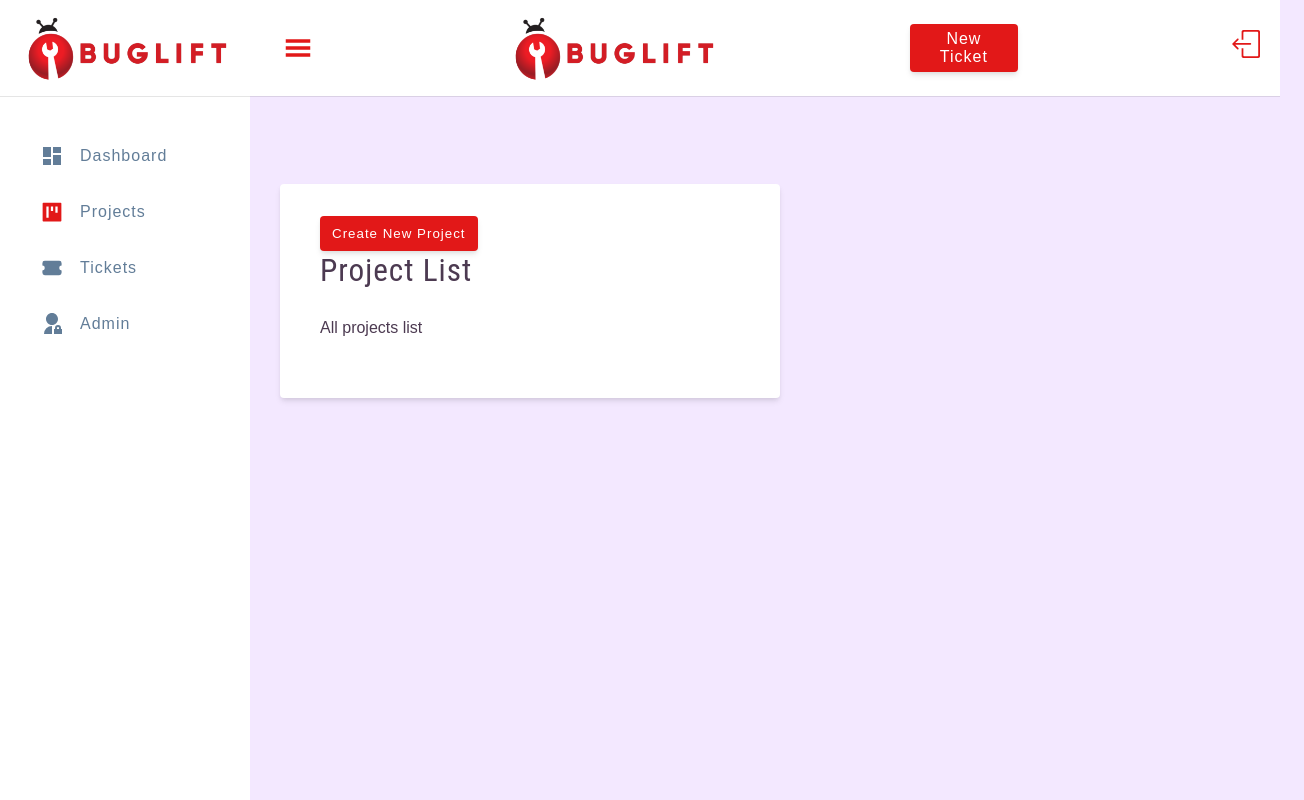
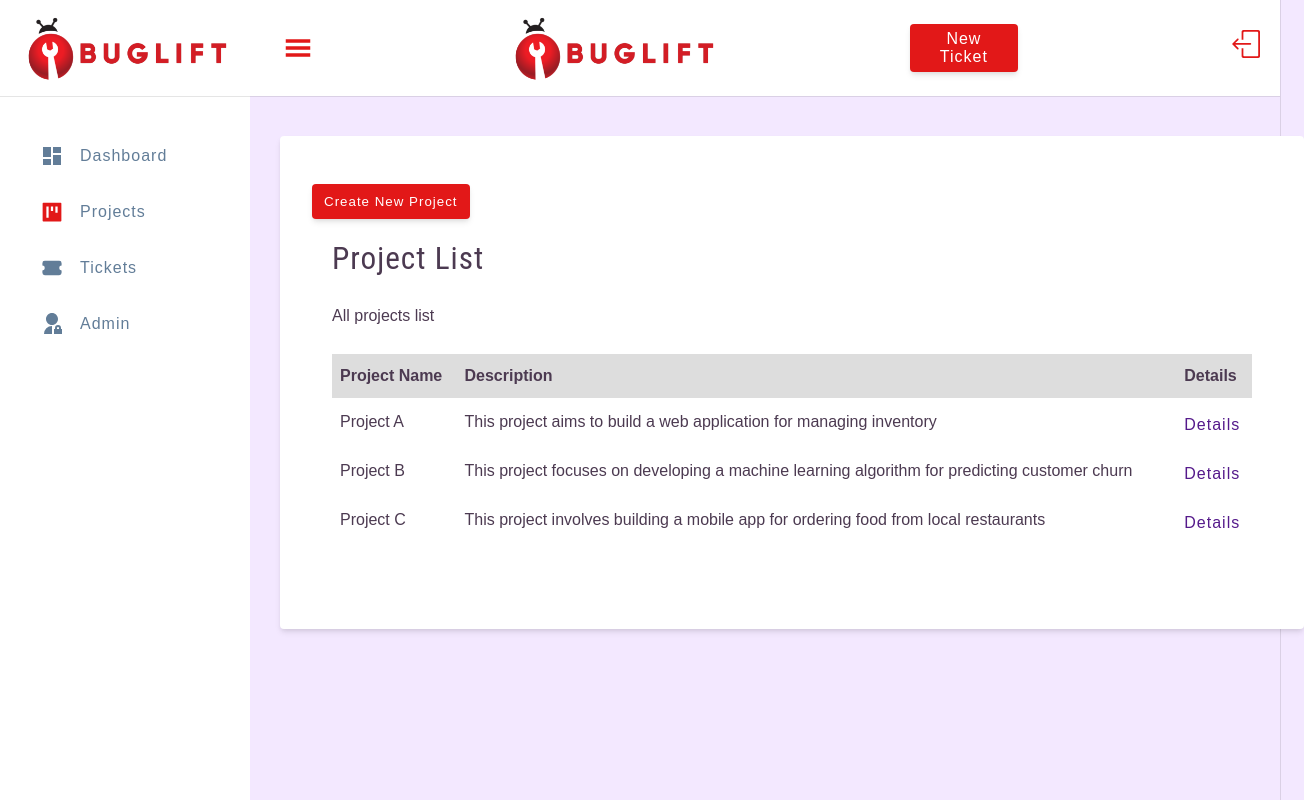
Before and after one commit to r4sy4n/react-app-buglift, a React (Create React App) app in the folder p3-react-app/: page /projects in a window 1280 px wide. Shown: the whole page, 1304 px wide, since content can reach past the window. Built offline with nearby package versions, Linux system fonts and the light colour scheme.

Commit message:
Feat: created project details and project page

```diff
--- a/p3-react-app/src/App.js
+++ b/p3-react-app/src/App.js
@@ -3,7 +3,7 @@ import { BrowserRouter, Routes, Route } from 'react-router-dom';
 import { LandingPage, Register, ErrorPage} from './pages';
 import { ToastContainer } from 'react-toastify';
 import 'react-toastify/dist/ReactToastify.css';
-import {Dashboard, Tickets, Projects, CreateProject, CreateTicket, EditTicket, SharedLayout, UserProfile, Admin} from './pages/dashboard/';
+import {Dashboard, Tickets, Projects, CreateProject, CreateTicket, EditTicket, SharedLayout, UserProfile, Admin, ProjectDetails} from './pages/dashboard/';
 
 function App() {
   return (
@@ -16,6 +16,7 @@ function App() {
           <Route path='createproject' element={<CreateProject/>}/>
           <Route path='createticket' element={<CreateTicket/>}/>
           <Route path='editticket' element={<EditTicket/>}/>
+          <Route path='projectdetails' element={<ProjectDetails/>}/>
           <Route path='userprofile' element={<UserProfile/>}/>
           <Route path='admin' element={<Admin/>}/>
         </Route>
--- a/p3-react-app/src/components/Navbar.js
+++ b/p3-react-app/src/components/Navbar.js
@@ -87,7 +87,6 @@ const Navbar = () => {
         navigate('/landing');
       }, 600);
   }
-  console.log(showSidebar);
   return (
     <Wrapper>
       <div className={sidebar ? 'nav-move' : 'nav-center'}>
--- a/p3-react-app/src/pages/dashboard/Admin.js
+++ b/p3-react-app/src/pages/dashboard/Admin.js
@@ -3,40 +3,7 @@ import React from 'react';
 const Admin = () => {
   return (
     <section>
-        <form className='form'>
-          <h3>Admin</h3>
-          <p>Manage Users</p>
-          <div className='form-center'>
-          <label htmlFor='email' className='form-label'>Email</label>
-                  <input
-                      type='email'
-                      id='email'
-                      value='email'
-                      className='form-input'></input>
-            {/* <FormRow
-              type='text'
-              labelText='last name'
-              name='lastName'
-              value={userData.lastName}
-              handleChange={handleChange}
-              />
-              <FormRow
-              type='email'
-              name='email'
-              value={userData.email}
-              handleChange={handleChange}
-              />
-              <FormRow
-              type='text'
-              name='location'
-              value={userData.location}
-              handleChange={handleChange}
-            /> */}
-            <button type='submit' className='btn btn-block' >
-              {/* {isLoading ? 'Please Wait...' : 'save changes'} */}
-            </button>
-          </div>
-        </form>
+        <h3>Admin</h3>
     </section>
   )
 }
--- a/p3-react-app/src/pages/dashboard/CreateProject.js
+++ b/p3-react-app/src/pages/dashboard/CreateProject.js
@@ -19,9 +19,6 @@ const Wrapper = styled.section`
   /* .form-center {
     grid-template-columns: 1fr 1fr 1fr;
   } */
-  .form-center button {
-    margin-top: 2rem;
-  }
   .form {
     margin: 0;
     border-radius: 0;
@@ -38,7 +35,7 @@ const Wrapper = styled.section`
   .form-center button {
     align-self: end;
     height: 35px;
-    margin-top: 1rem;
+    margin-top: 2rem;
   }
   .form-move{
     margin: 0;
--- a/p3-react-app/src/pages/dashboard/EditTicket.js
+++ b/p3-react-app/src/pages/dashboard/EditTicket.js
@@ -0,0 +1,9 @@
+import React from 'react';
+
+const EditTicket = () => {
+  return (
+    <div>EditTicket</div>
+  )
+}
+
+export default EditTicket;
--- /dev/null
+++ b/p3-react-app/src/pages/dashboard/ProjectDetails.js
@@ -0,0 +1,43 @@
+import React from 'react';
+import styled from 'styled-components';
+
+const Wrapper = styled.section`
+  border-radius: 0.25rem;
+  width: 100%;
+  background: #fff;
+  padding: 3rem 2rem 4rem;
+  box-shadow: 0 4px 6px -1px rgba(0, 0, 0, 0.1),
+    0 2px 4px -1px rgba(0, 0, 0, 0.06);
+  .details {
+    display: grid;
+    grid-template-columns: 1fr 1fr;
+  }
+  .flex {
+    display: flex;
+    align-items: center;
+    justify-content: center;
+    width: 40vw;
+    flex-direction: column;
+  }
+`
+const ProjectDetails = () => {
+  return (
+    <Wrapper>
+        <h3>Project Details</h3>
+        <p>Back to list</p>
+        <p>Edit</p>
+        <section className='details'>
+            <div className='flex'>
+                <h4>Project Name</h4>
+                <p>name</p>
+            </div>
+            <div className='flex'>
+                <h4>Description</h4>
+                <p>details</p>
+            </div>
+        </section>
+    </Wrapper>
+  )
+}
+
+export default ProjectDetails;
--- a/p3-react-app/src/pages/dashboard/Projects.js
+++ b/p3-react-app/src/pages/dashboard/Projects.js
@@ -1,22 +1,122 @@
-import React from 'react'
+import React from "react";
+import styled from "styled-components";
+import { useContext } from 'react';
+import { SharedLayoutContext } from './SharedLayout';
+import { useNavigate } from 'react-router-dom';
+
+const Wrapper = styled.section`
+  border-radius: 0.25rem;
+  width: 100%;
+  background: #fff;
+  padding: 3rem 2rem 4rem;
+  box-shadow: 0 4px 6px -1px rgba(0, 0, 0, 0.1),
+    0 2px 4px -1px rgba(0, 0, 0, 0.06);
+.project-table {
+  max-width: 90vw;
+  margin: 0 auto;
+  padding: 20px;
+}
+.table {
+  margin: 0;
+  border-radius: 0;
+  box-shadow: none;
+  padding: 0;
+  max-width: 75vw;
+  transition: 0.3s ease-in-out all;
+  width: 90vw;
+  background: #fff;
+}
+.table-move {
+  margin: 0;
+  border-radius: 0;
+  box-shadow: none;
+  padding: 0;
+  width: 90vw;
+  background: #fff;
+  transition: 0.3s ease-in-out all;
+}
+table {
+  border-collapse: collapse;
+  width: 100%;
+}
+tr:hover {
+  background: #f0f4f8;
+  color: #102a43;
+}
+th, td {
+  text-align: left;
+  padding: 8px;
+}
+th {
+  background-color: #ddd;
+}
+a {
+  display: inline-block;
+  margin-top: 10px;
+}
+a:hover {
+  color: #E21818;
+}
+`
+const projects = [
+  {
+    name: "Project A",
+    description: "This project aims to build a web application for managing inventory",
+    detail: "",
+  },
+  {
+    name: "Project B",
+    description: "This project focuses on developing a machine learning algorithm for predicting customer churn",
+    detail: "",
+  },
+  {
+    name: "Project C",
+    description: "This project involves building a mobile app for ordering food from local restaurants",
+    detail: "",
+  },
+];
 
 const Projects = () => {
+  const {showSidebar, setShowsidebar} = useContext(SharedLayoutContext);
+  const navigate = useNavigate();
+
+  const clickHandle = (e) => {
+    e.preventDefault();
+    navigate('/createproject');
+  }
+  const handleDetail = (e) => {
+    e.preventDefault();
+    navigate('/projectdetails');
+  }
+
   return (
-    <section>
-      <form className='form'>
-        <button type='submit' className='btn btn-block'>Create New Project</button>
-        <h3>Project List</h3>
-        <p>All projects list</p>
-
-
-
-
-
-
-
-
+    <Wrapper>
+      <form className={showSidebar ? 'table' : 'table-move'}>
+        <button type='button' className='btn btn-block' onClick={clickHandle}>Create New Project</button>
+          <div className="project-table form-center">
+            <h3>Project List</h3>
+            <p>All projects list</p>
+            <table>
+              <thead>
+                <tr>
+                  <th>Project Name</th>
+                  <th>Description</th>
+                  <th>Details</th>
+                </tr>
+              </thead>
+              <tbody>
+                {projects.map((project, index) => (
+                  <tr key={index}>
+                    <td>{project.name}</td>
+                    <td>{project.description}</td>
+                    <td><a href={project.detail} onClick={handleDetail}>Details</a></td>
+                  </tr>
+                ))}
+              </tbody>
+            </table>
+          </div>
       </form>
-    </section>
+    </Wrapper>
   )
 }
 
--- a/p3-react-app/src/pages/dashboard/index.js
+++ b/p3-react-app/src/pages/dashboard/index.js
@@ -7,5 +7,6 @@ import CreateProject from './CreateProject';
 import SharedLayout from './SharedLayout';
 import UserProfile from './UserProfile';
 import Admin from './Admin'
+import ProjectDetails from './ProjectDetails';
 
-export { Dashboard, Tickets, Projects, EditTicket, CreateTicket, CreateProject, SharedLayout, UserProfile, Admin};
+export { Dashboard, Tickets, Projects, EditTicket, CreateTicket, CreateProject, SharedLayout, UserProfile, Admin, ProjectDetails};
```
